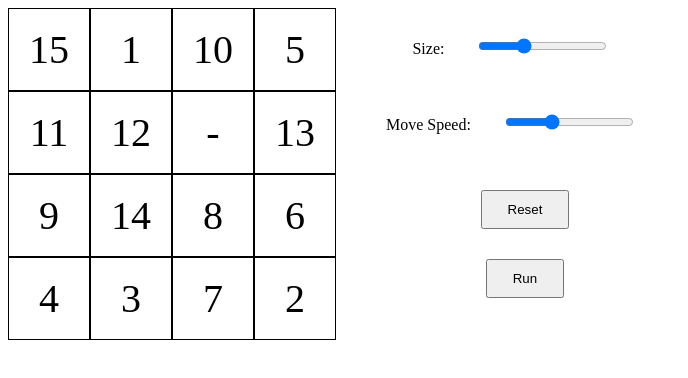
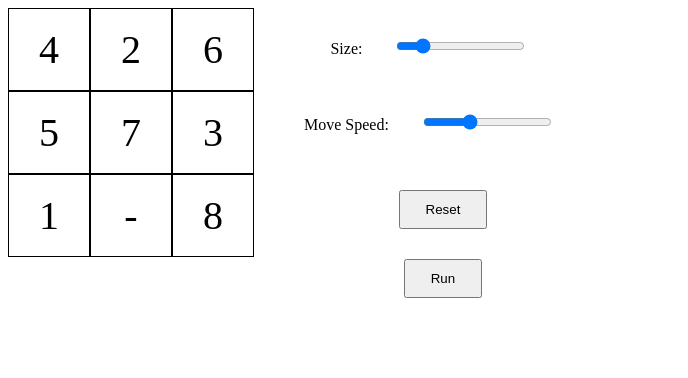
Before and after one commit to AlgorithmsMeetup/PreviousAlgorithms, a plain HTML site: page SliderSolve/index.html in a window 1280 px wide. Shown: the whole page, without its empty margins (0-688 px from the left). Drawn offline with Linux system fonts and the light colour scheme.

Commit message:
Board starts at 8, title automatically changes to size

```diff
--- a/SliderSolve/index.html
+++ b/SliderSolve/index.html
@@ -1,6 +1,6 @@
 <html>
 <head>
-  <title>15 Puzzle</title>
+  <title>8 Puzzle</title>
   <link rel='stylesheet' href='src/css/styles.css'/>
 </head>
 <body>
@@ -9,7 +9,7 @@
     <div class='error'></div>
   </div>
   <div class='controls'>
-    <label>Size: </label><input class='size' type='range' min='2' max='8' value='4'></input><br>
+    <label>Size: </label><input class='size' type='range' min='2' max='8' value='3'></input><br>
     <label>Move Speed: </label><input class='speed' type='range' min='20' max='49' value='30'></input>
     <button class='reset'>Reset</button>
     <button class='run'>Run</button>
--- a/SliderSolve/src/js/scripts.js
+++ b/SliderSolve/src/js/scripts.js
@@ -4,7 +4,7 @@ $(document).on('ready', function() {
   // Globals.
   //
 
-  var size = 4;
+  var size = 3;
   var moveInterval = 400;
 
   var squares; // map to find squares in O(1) - id 12 is at array position 12.
@@ -242,6 +242,7 @@ $(document).on('ready', function() {
 
   $sizeSlider.on('mouseup', function() {
     size = $sizeSlider.val();
+    $(document).attr('title', (Math.pow(size, 2) - 1) + " Puzzle");
     reset();
   });
 
```
